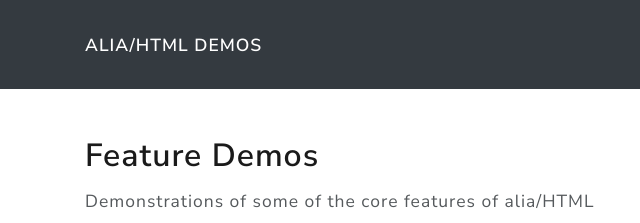
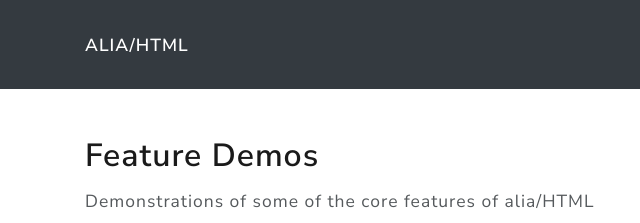
Before and after one commit to alialib/alia, a plain HTML site: page demos/index.html in a window 1280 px wide. Shown: the top 223 px of the page, 0-640 px from the left. Drawn offline with nearby package versions, Linux system fonts and the light colour scheme; files that its build step writes are made by us from their sources; a script that the page names is missing; a small style sheet from the web is missing.

Commit message:
Tweak the HTML titles

```diff
--- a/demos/index.html
+++ b/demos/index.html
@@ -5,7 +5,7 @@
     <meta charset="utf-8">
     <meta name="viewport" content="width=device-width, initial-scale=1, shrink-to-fit=no">
 
-    <title>alia/HTML Demos</title>
+    <title>alia/HTML</title>
 
     <link rel="apple-touch-icon" sizes="180x180" href="apple-touch-icon.png">
     <link rel="icon" type="image/png" sizes="32x32" href="favicon-32x32.png">
@@ -21,7 +21,7 @@
 
     <nav class="navbar navbar-expand-md navbar-dark bg-dark sticky-top">
         <div class="container">
-            <a class="navbar-brand" href="/">alia/HTML Demos</a>
+            <a class="navbar-brand" href="/">alia/HTML</a>
             <button class="navbar-toggler" type="button" data-toggle="collapse" data-target="#the-navbar"
                 aria-controls="the-navbar" aria-expanded="false" aria-label="Toggle navigation">
                 <span class="navbar-toggler-icon"></span>
```
Also changed, not shown: demos/demolib/index.html (+2 -2 lines).
